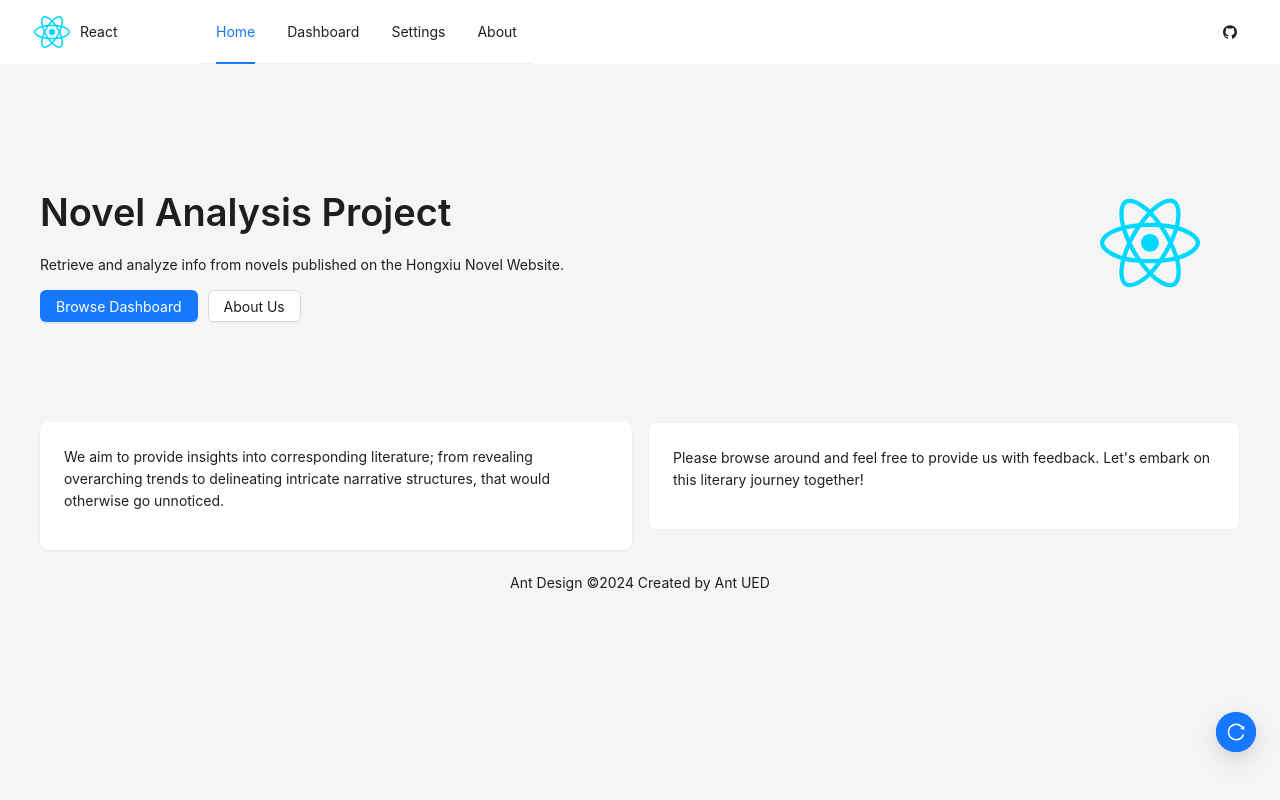
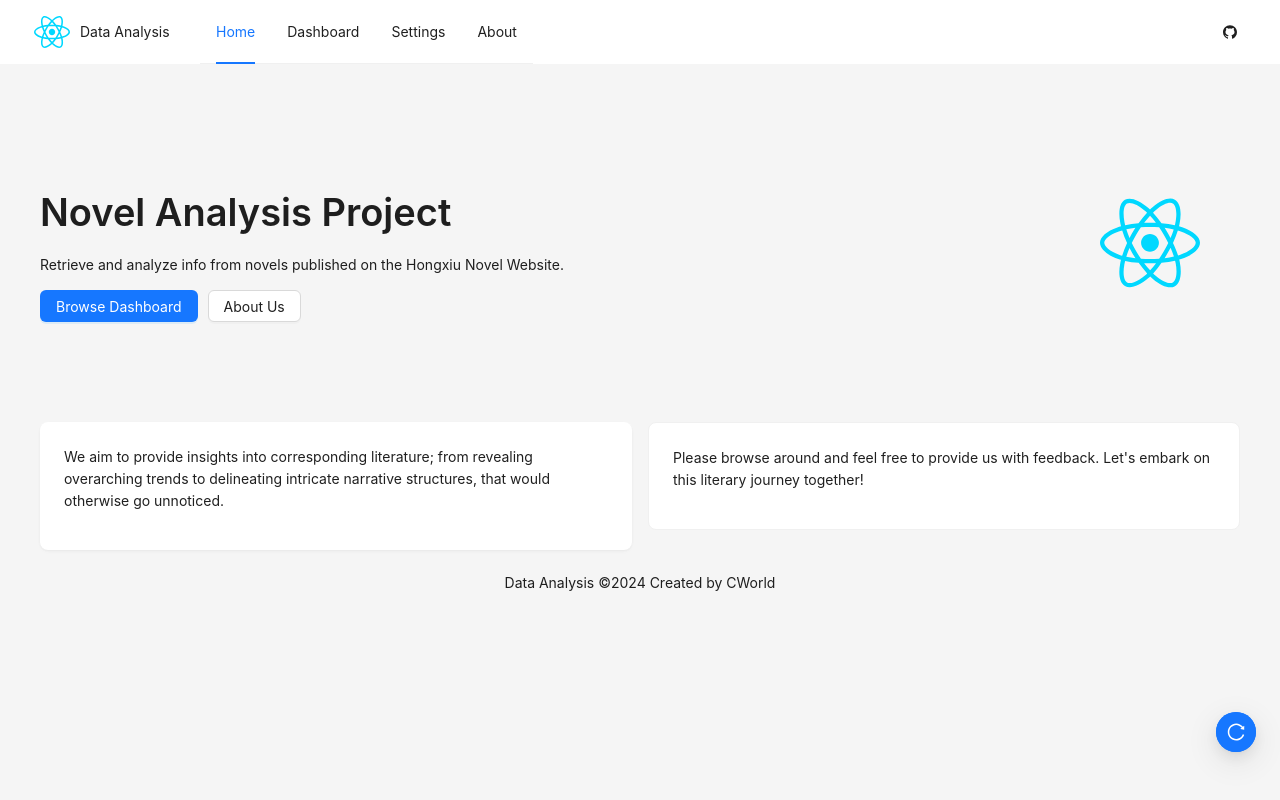
Before and after one commit to cworld1/novel-analysis, a React (Vite) app in the folder web/: page / in a window 1280 px wide. Built offline with nearby package versions, Linux system fonts and the light colour scheme.

Commit message:
fix(web): :bug: fix project name

```diff
--- a/web/src/components/TopAppBar.tsx
+++ b/web/src/components/TopAppBar.tsx
@@ -60,7 +60,7 @@ const TopAppBar: React.FC = () => {
       <Flex className="logo" style={{ width: 200 - 34 }}>
         <img src={reactLogo} className="logo react" alt="React logo" />
         <span className="title" style={{ marginLeft: "10px" }}>
-          React
+          Data Analysis
         </span>
       </Flex>
       <Menu
--- a/web/src/pages/Home.tsx
+++ b/web/src/pages/Home.tsx
@@ -65,7 +65,7 @@ const HomePage: React.FC = () => (
     </Content>
     {/* Footer */}
     <Footer style={{ textAlign: "center" }}>
-      Ant Design ©{new Date().getFullYear()} Created by Ant UED
+      Data Analysis ©{new Date().getFullYear()} Created by CWorld
     </Footer>
   </Layout>
 );
--- a/web/src/templates/Board.tsx
+++ b/web/src/templates/Board.tsx
@@ -57,7 +57,7 @@ const BoardTemplate: React.FC = () => {
         </Content>
         {/* Footer */}
         <Footer style={{ textAlign: "center" }}>
-          Ant Design ©{new Date().getFullYear()} Created by Ant UED
+          Data Analysis ©{new Date().getFullYear()} Created by CWorld
         </Footer>
       </Layout>
     </Layout>
--- a/web/src/templates/Common.tsx
+++ b/web/src/templates/Common.tsx
@@ -35,7 +35,7 @@ const CommonTemplate: React.FC<CommonTemplateProps> = ({ PageContent }) => {
       </Layout>
       {/* Footer */}
       <Footer style={{ textAlign: "center" }}>
-        Ant Design ©{new Date().getFullYear()} Created by Ant UED
+        Data Analysis ©{new Date().getFullYear()} Created by CWorld
       </Footer>
     </Layout>
   );
```
